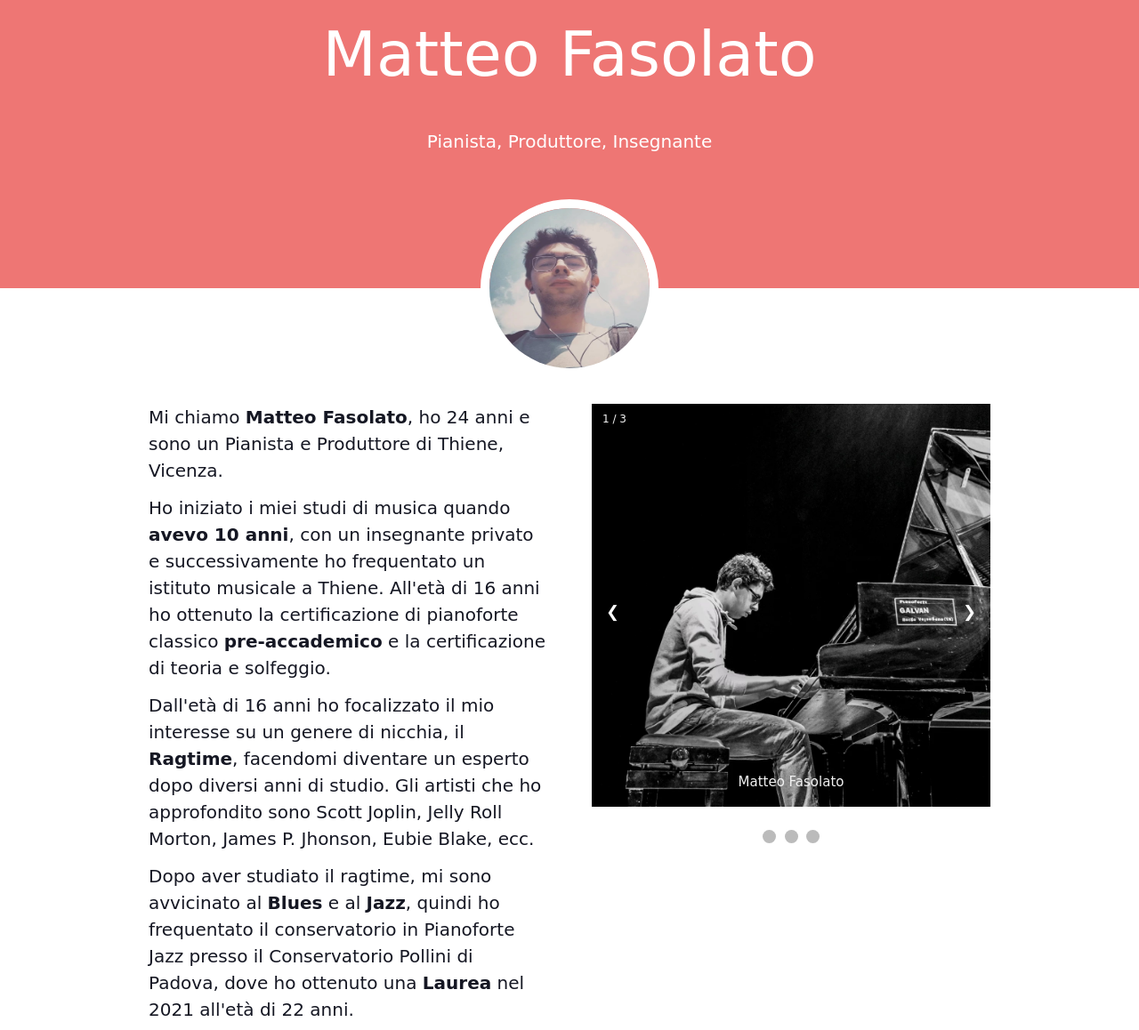
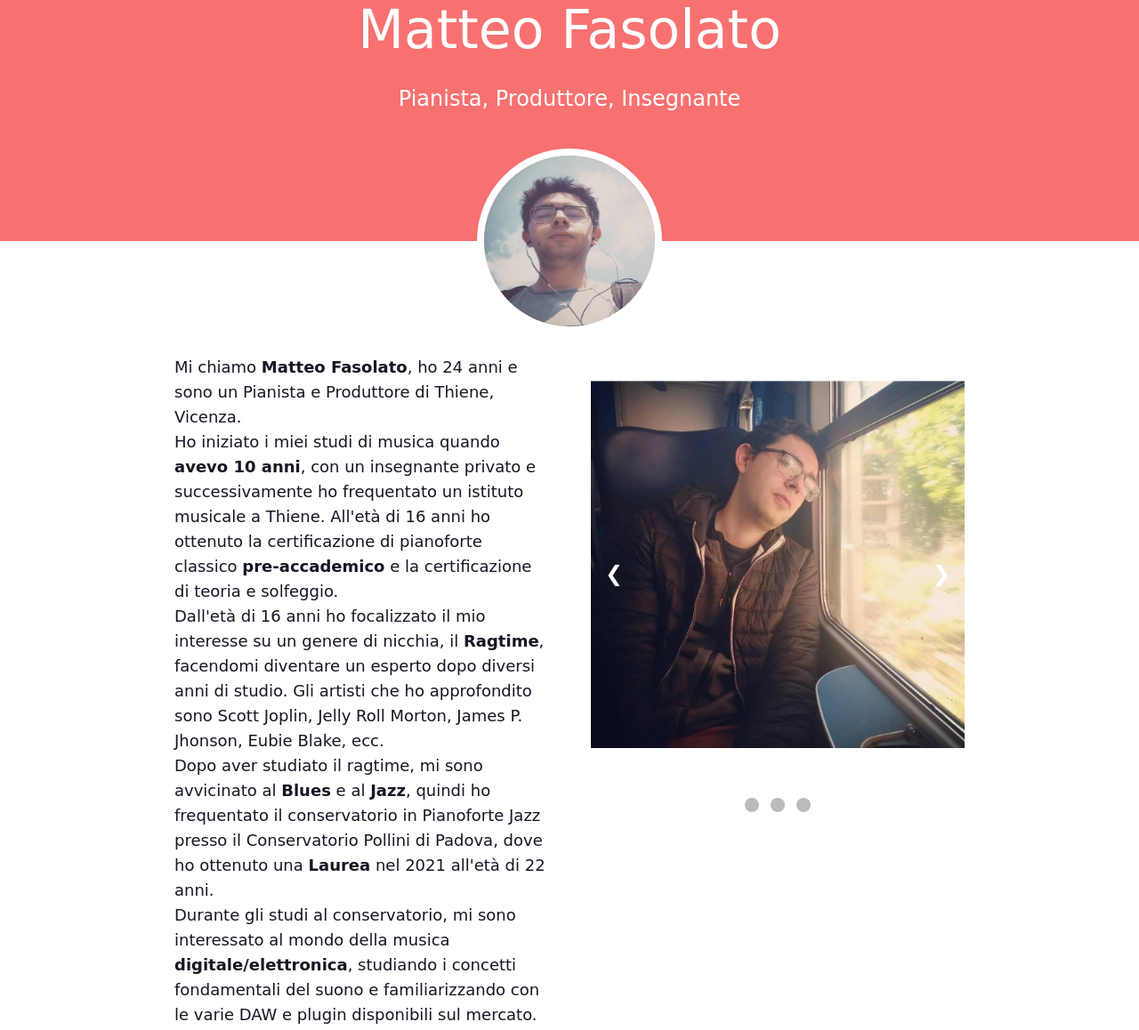
Before and after one commit to matteofasolato1998/miosito, a plain HTML site: page Biografia.html in a window 1280 px wide. Shown: the part 141-1299 px from the top of the page at 89% size. Drawn offline with nearby package versions, Linux system fonts and the light colour scheme.

Commit message:
avanti-tailwind

```diff
--- a/Biografia.html
+++ b/Biografia.html
@@ -10,30 +10,30 @@
     <meta name="keywords"
         content="Matteo Fasolato, Matteo Fasolato Pianista, Matteo Fasolato Compositore, Matteo Fasolato Arrangiatore">
     <link rel="stylesheet" href="style.css">
-    <link rel="stylesheet" href="stylebio.css">
     <title>Matteo Fasolato - Bio</title>
     <link rel="icon" type="image/x-icon" href="Images/Logo.jpg">
     <link href="https://fonts.googleapis.com/css2?family=Roboto:wght@400;700&display=swap" rel="stylesheet">
     <script src="https://cdn.tailwindcss.com"></script>
 </head>
 
-<body>
-    <div class="bio-schermata">
+<body class="text-white">
+    <div class="py-36 relative bg-red-400">
         <!-- nav -->
         <div id="nav-container"></div>
 
-        <h1>Matteo Fasolato</h1>
-        <h2 data-translate="bio-subtitolo">Pianista, Produttore, Insegnante</h2>
-        <img src="Images/matteofasolato1.jpg" class="BioImmagine" alt="matteo fasolato">
+        <h1 class="text-center text-6xl mb-8">Matteo Fasolato</h1>
+        <h2 class="text-center text-2xl" data-translate="bio-subtitolo">Pianista, Produttore, Insegnante</h2>
+        <img src="Images/matteofasolato1.jpg" class="w-44 h-44 lg:w-52 lg:h-52 rounded-full border-white border-8 absolute bottom-0 left-[50%] z-5 transform -translate-x-1/2 translate-y-1/2" alt="matteo fasolato">
     </div>
-    <div class="BiografiaBody">
-        <div class="BiogrfiaColonna BiogrfiaColonna-Testo" id="bio-paragrafo" data-translate="bio-paragrafo"></div>
-        <div class="BiogrfiaColonna">
+
+    <div class="flex justify-center flex-col lg:flex-row gap-12 mt-32 mb-12 px-10">
+        <div class="lg:basis-[35%] text-[#151723] text-lg font-medium mb-4" id="bio-paragrafo" data-translate="bio-paragrafo"></div>
+        <div class="lg:basis-[35%]">
             <!-- slideshow -->
-            <div class="slideshow-container">
-                <div class="mySlides fade">
-                    <div class="numbertext">1 / 3</div>
-                    <img src="Images/matteofasolato2.jpg" alt="Matteo Fasolato">
+            <div class="relative m-auto">
+                <div class="hidden myFade">
+                    <div class="bg-slate-200 text-sm py-2 px-3 absolute top-0">1 / 3</div>
+                    <img src="Images/matteofasolato2.jpg" class="align-middle w-full" alt="Matteo Fasolato">
                     <div class="text">Matteo Fasolato</div>
                 </div>
 
@@ -46,20 +46,20 @@
                 <div class="mySlides fade">
                     <div class="numbertext">3 / 3</div>
                     <img src="Images/matteofasolato4.jpg" alt="Matteo Fasolato">
-                    <div class="text">Matteo Fasolato</div>
+                    <div class="text-slate-400 text-sm py-2 px-3 absolute bottom-2 w-full text-center">Matteo Fasolato</div>
                 </div>
 
-                <a class="prev" onclick="plusSlides(-1)">❮</a>
-                <a class="next" onclick="plusSlides(1)">❯</a>
+                <a class="hover:bg-black cursor-pointer absolute top-[50%] w-auto p-4 mt-[-22px] font-bold text-2xl transition rounded-tr-lg rounded-br-lg select-none" onclick="plusSlides(-1)">❮</a>
+                <a class="hover:bg-black cursor-pointer absolute top-[50%] right-0 w-auto p-4 mt-[-22px] font-bold text-2xl transition rounded-tl-lg rounded-bl-lg select-none" onclick="plusSlides(1)">❯</a>
 
             </div>
 
             <br>
 
             <div style="text-align:center">
-                <span class="dot" onclick="currentSlide(1)"></span>
-                <span class="dot" onclick="currentSlide(2)"></span>
-                <span class="dot" onclick="currentSlide(3)"></span>
+                <span class="cursor-pointer h-4 w-4 mx-1 bg-[#bbb] rounded-full inline-block active:bg-[#717171]" onclick="currentSlide(1)"></span>
+                <span class="cursor-pointer h-4 w-4 mx-1 bg-[#bbb] rounded-full inline-block active:bg-[#717171]" onclick="currentSlide(2)"></span>
+                <span class="cursor-pointer h-4 w-4 mx-1 bg-[#bbb] rounded-full inline-block active:bg-[#717171]" onclick="currentSlide(3)"></span>
             </div>
         </div>
     </div>
@@ -81,11 +81,9 @@
     <!-- footer -->
     <div id="footer-container"></div>
 
-
-
-
+<!-- script -->
     <script src="scriptbio.js"></script>
-    <script src="script.js" defer></script>
+    <script src="script.js"></script>
 
 </body>
 
--- a/style.css
+++ b/style.css
@@ -6,6 +6,16 @@
     font-family: 'Fuzzy Bubbles', cursive;
 
 }
+
+.myFade {
+    animation-name: Fade;
+    animation-duration: 1.5s;
+  }
+  @keyframes Fade {
+    from {opacity: .4}
+    to {opacity: 1}
+  }
+
 /* -------------------navbar---------------------------------- */
 .topnav {
     display: flex;
@@ -67,13 +77,6 @@
 
 }
 
-.wave svg {
-    position: absolute;
-    bottom: 0;
-    left: 0;
-    width: 100%;
-    height: 100%;
-}
 
 @media screen and (max-width: 900px) {
     .topnav a{display: none;}
--- a/stylebio.css
+++ /dev/null
@@ -1,152 +0,0 @@
-/*--------------------------------------------------Biografia Page*/
-.bio-schermata{
-    padding: 150px 0px;
-    position: relative;
-    background-color: #EE7674;
-}
-.bio-schermata h1{
-    text-align: center;
-    font-size: 70px;
-    color: #fff;
-    margin-bottom: 30px;
-}
-.bio-schermata h2{
-    text-align: center;
-    font-size: 20px;
-    color: #fff;
-}
-.BioImmagine{
-    width: 200px;
-    height: 200px;
-    border-radius:50% ;
-    border: 10px solid #fff;
-    position: absolute;
-    bottom: 0;
-    transform: translate(-50%, 50%);
-    left: 50%;
-    z-index: 5;
-}
-.BiografiaBody{
-    display: flex;
-    justify-content: center;
-    margin: 130px 0px 50px;
-    gap: 50px;
-}
-.BiogrfiaColonna{
-    flex-basis: 35%;
-}
-.BiogrfiaColonna-Testo p{
-    color: rgb(21, 23, 35);
-    font-size: 20px;
-    font-weight: 500;
-    margin-bottom: 12px;
-}
-/* slideshow------------------------------------ */
-.mySlides {
-  display: none
-}
-.mySlides img {
-    vertical-align: middle;
-    width: 100%;
-}
-/* Slideshow container */
-.slideshow-container {
-  position: relative;
-  margin: auto;
-}
-/* bottoni dopo prima*/
-.prev, .next {
-  cursor: pointer;
-  position: absolute;
-  top: 50%;
-  width: auto;
-  padding: 16px;
-  margin-top: -22px;
-  color: white;
-  font-weight: bold;
-  font-size: 18px;
-  transition: 0.6s ease;
-  border-radius: 0 3px 3px 0;
-  user-select: none;
-}
-/* dopo posiziona a destra*/
-.next {
-  right: 0;
-  border-radius: 3px 0 0 3px;
-}
-/* hover bottoni destra sinistra */
-.prev:hover, .next:hover {
-  background-color: rgba(0,0,0,0.8);
-}
-/* Caption text */
-.text {
-  color: #f2f2f2;
-  font-size: 15px;
-  padding: 8px 12px;
-  position: absolute;
-  bottom: 8px;
-  width: 100%;
-  text-align: center;
-}
-/* Number text (1/3 etc) */
-.numbertext {
-  color: #f2f2f2;
-  font-size: 12px;
-  padding: 8px 12px;
-  position: absolute;
-  top: 0;
-}
-/* The dots/bullets/indicators */
-.dot {
-  cursor: pointer;
-  height: 15px;
-  width: 15px;
-  margin: 0 2px;
-  background-color: #bbb;
-  border-radius: 50%;
-  display: inline-block;
-  transition: background-color 0.6s ease;
-}
-.active1, .dot:hover {
-  background-color: #717171;
-}
-/* fade animazione */
-.fade {
-  animation-name: fade;
-  animation-duration: 1.5s;
-}
-@keyframes fade {
-  from {opacity: .4}
-  to {opacity: 1}
-}
-/* On smaller screens, decrease text size */
-@media only screen and (max-width: 300px) {
-  .prev, .next,.text {font-size: 11px}
-}
-/* 1200------------------------------------------------------------------------------------- */
-   @media screen and (max-width: 1200px) {
-    .BiografiaBody{
-        display: flex;
-        flex-direction: column;
-    }
-    .BiogrfiaColonna{
-        padding: 20px 17%;
-    }
-
-    .BiogrfiaColonna p{
-        margin-bottom: 17px;
-    }
-}
-@media screen and (max-width: 900px) {
-    .bio-schermata{
-      padding: 80px 0px 110px;
-      position: relative;
-      background-color: #EE7674;
-    }
-    .BiogrfiaColonna-Testo p{
-      font-size: 18px;
-      font-weight: 400;
-      margin-bottom: 12px;
-      text-align: center;
-    }
-}
```
Also changed, not shown: index.html (line endings or trailing spaces).
